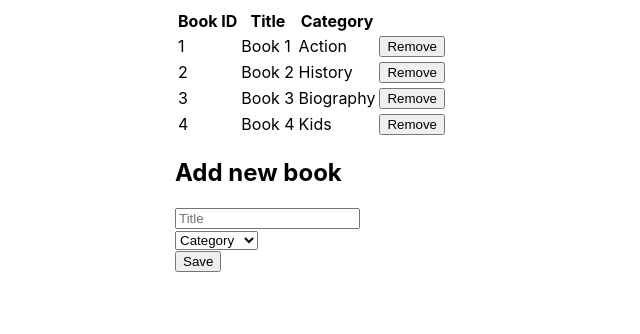
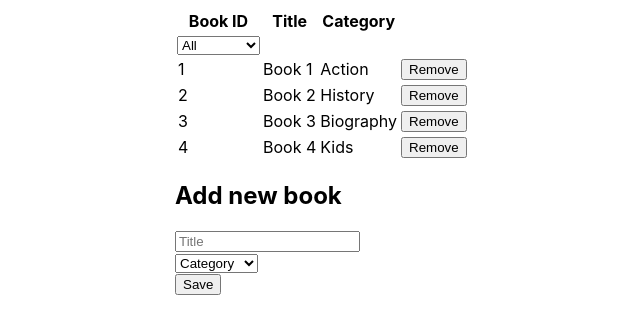
Before and after one commit to JohnHernCode/React-Redux-Bookstore-CMS, a React (Create React App) app: page / in a window 1280 px wide. Shown: the top 334 px of the page, without its empty margins (33-673 px from the left). Built offline with nearby package versions, Linux system fonts and the light colour scheme.

Commit message:
Add filter methods

```diff
--- a/src/actions/filter.js
+++ b/src/actions/filter.js
@@ -0,0 +1,8 @@
+export const ACTION_TYPES = {
+  CHANGE_FILTER: 'CHANGE_FILTER',
+};
+
+export const changeFilter = (newFilter) => ({
+  type: ACTION_TYPES.CHANGE_FILTER,
+  payload: newFilter,
+});
--- /dev/null
+++ b/src/components/CategoryFilter.js
@@ -0,0 +1,24 @@
+import React from 'react';
+import PropTypes from 'prop-types';
+import categories from '../categories';
+
+function CategoryFilter({ handleFilterChange, filter }) {
+  return (
+    <div>
+      <select
+        value={filter}
+        onChange={({ target: { value } }) => handleFilterChange(value)}
+      >
+        <option value="All">All</option>
+        { categories.map((c) => <option key={c} value={c}>{ c }</option>) }
+      </select>
+    </div>
+  );
+}
+
+CategoryFilter.propTypes = {
+  filter: PropTypes.string.isRequired,
+  handleFilterChange: PropTypes.func.isRequired,
+};
+
+export default (CategoryFilter);
--- a/src/containers/BooksList.js
+++ b/src/containers/BooksList.js
@@ -2,16 +2,20 @@ import PropTypes from 'prop-types';
 import { bindActionCreators } from 'redux';
 import { connect } from 'react-redux';
 
-import { books } from '../actions';
+import { books, filter } from '../actions';
+import CategoryFilter from '../components/CategoryFilter';
 
 import Book from '../components/Book';
 
 function BooksList({
   books,
   removeBook,
+  filter,
+  changeFilter,
 }) {
   return (
     <table>
+      <CategoryFilter filter={filter} handleFilterChange={changeFilter} />
       <thead>
         <tr>
           <th>Book ID</th>
@@ -43,16 +47,25 @@ BooksList.propTypes = {
     category: PropTypes.string.isRequired,
   })).isRequired,
   removeBook: PropTypes.func.isRequired,
+  changeFilter: PropTypes.func.isRequired,
+  filter: PropTypes.string.isRequired,
 };
 
-const getBooks = ({ books }) => books;
+const getFilteredBooks = ({ books, filter }) => {
+  if (filter === 'All') {
+    return books;
+  }
+  return books.filter(({ category }) => category === filter);
+};
 
 const mapStateToProps = (state) => ({
-  books: getBooks(state),
+  books: getFilteredBooks(state),
+  filter: state.filter,
 });
 const mapDispatchToProps = (dispatch) => (
   bindActionCreators({
     removeBook: books.removeBook,
+    changeFilter: filter.changeFilter,
   }, dispatch)
 );
 
--- /dev/null
+++ b/src/reducers/filter.js
@@ -0,0 +1,14 @@
+import { filter } from '../actions';
+
+export const INITIAL_STATE = 'All';
+
+const booksReducer = (state = INITIAL_STATE, action) => {
+  switch (action.type) {
+    case filter.ACTION_TYPES.CHANGE_FILTER:
+      return action.payload;
+    default:
+      return state;
+  }
+};
+
+export default booksReducer;
--- a/src/reducers/index.js
+++ b/src/reducers/index.js
@@ -1,7 +1,9 @@
 import { combineReducers } from 'redux';
 
 import booksReducer from './books';
+import filterReducer from './filter';
 
 export default combineReducers({
   books: booksReducer,
+  filter: filterReducer,
 });
```
